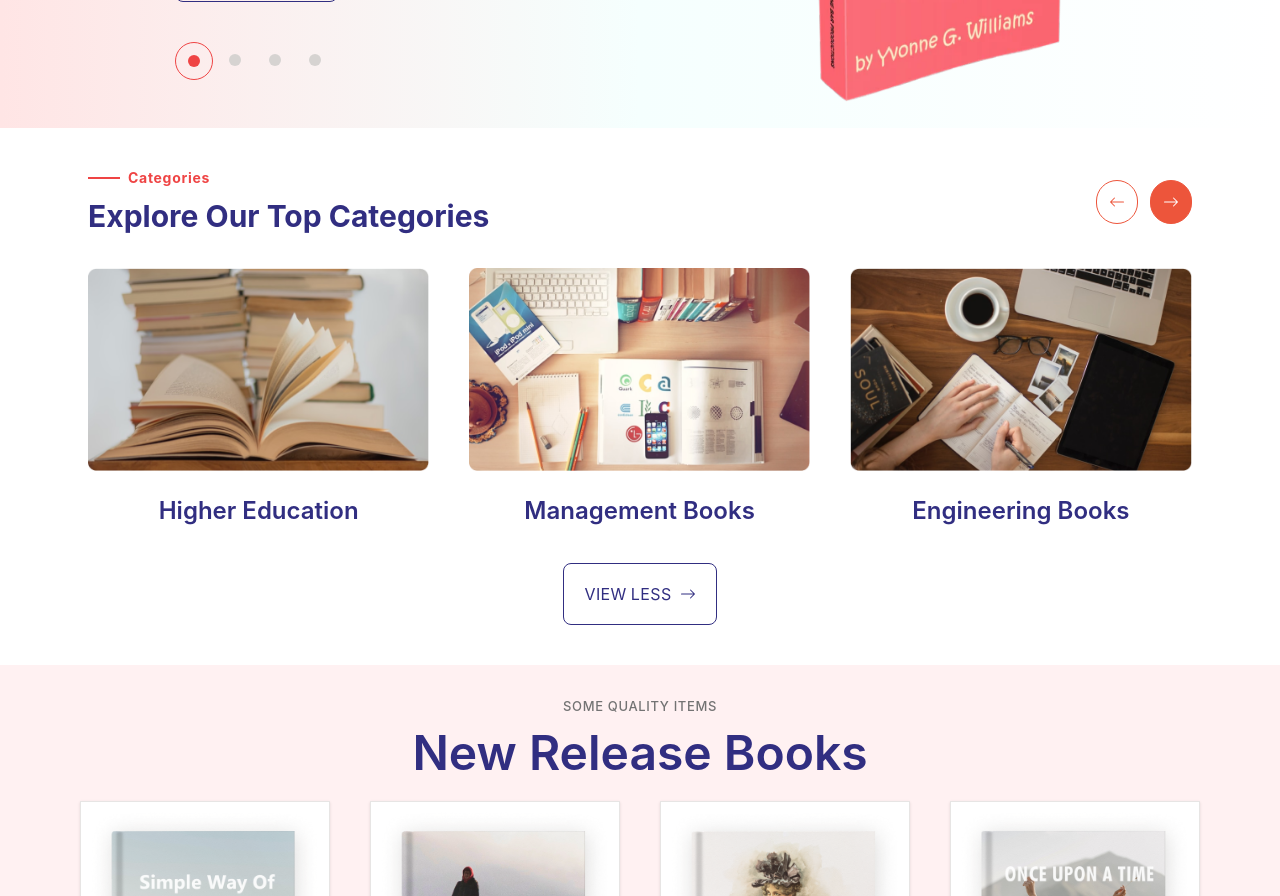
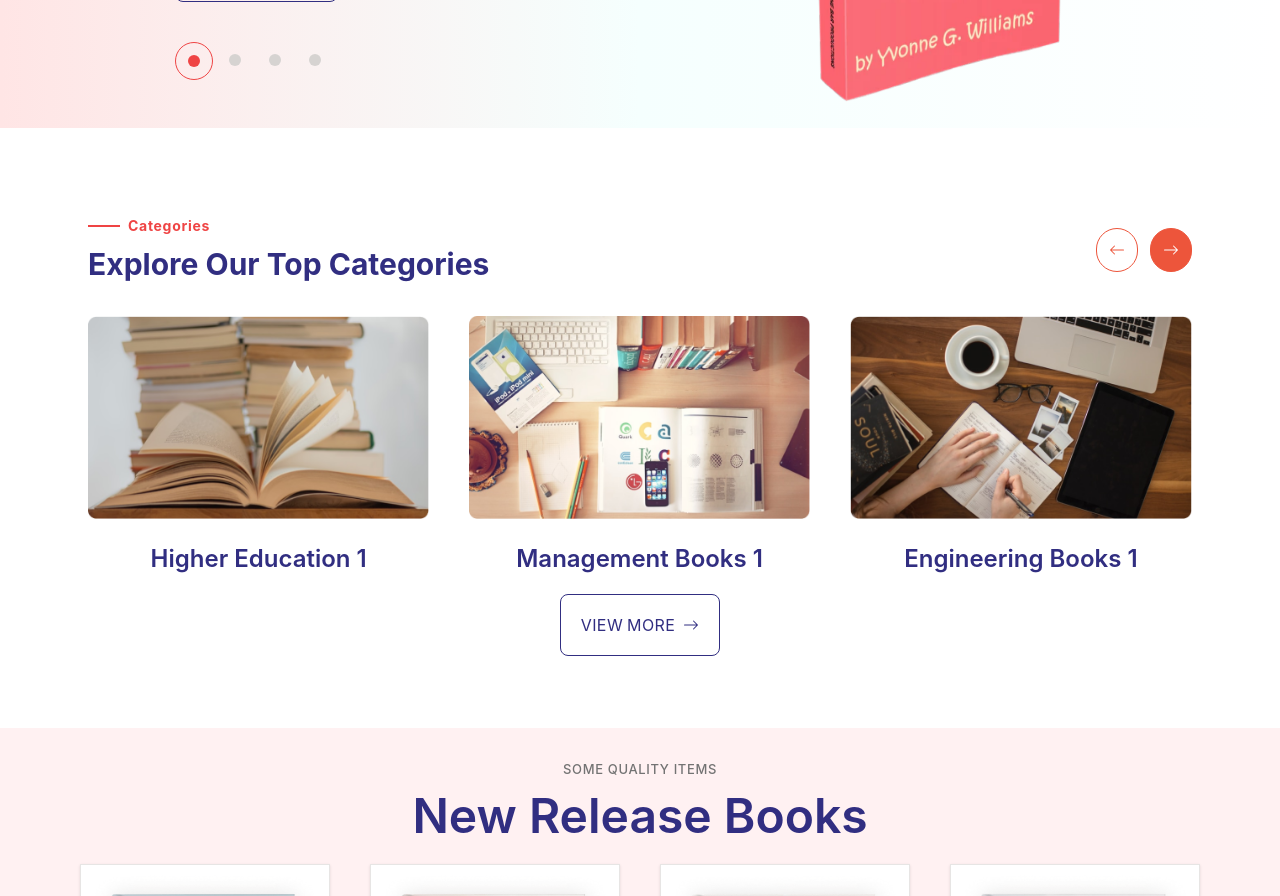
Before and after one commit to pallavee-2705/novelnest, a React (Create React App) app: page / in a window 1280 px wide. Shown: the part 500-1396 px from the top of the page. Built offline with nearby package versions, Linux system fonts and the light colour scheme.

Commit message:
fixed bugs and added transition

```diff
--- a/src/components/Categories.jsx
+++ b/src/components/Categories.jsx
@@ -6,7 +6,7 @@ import { styles } from '../styles';
 
 const Categories = () => {
   const [categories, setCategories] = useState(0)
-  const [button, setButton] = useState(false);
+  const [viewMore, setViewMore] = useState(false);
 
   const handleArrowPress = (direction) => {
     if(direction === 'left')
@@ -21,24 +21,17 @@ const Categories = () => {
 
   }
 
-  const handleButtonPress = () => {
-    setButton((prev) => !prev);
-
-    if(button===true)
-    {
-      setCategories(2);
-    } else if(button === false)
-    {
-      setCategories(0);
-    }
+  const handleViewButton = () => {
+    setViewMore((prev) => !prev);
   }
 
-  console.log(categories);
-  console.log(button);
+  console.log("categories-",categories);
+  // console.log(button);
+  console.log("view more button- ",viewMore);
 
   return (
-    <div className='p-10 mx-12'>
-      <div className='flex w-full justify-between'>
+    <div className='p-10 mx-12 mt-12 mb-8'>
+      <div className='flex w-full justify-between '>
         <div>
           <div className='flex items-center gap-2'>
             <div className='w-8 h-[2px] bg-red-500'/>
@@ -56,52 +49,52 @@ const Categories = () => {
         </div>
       </div>
 
-      <div className='w-full mt-8'>
-        <div className={`flex flex-row max-sm:flex-col  justify-around items-center gap-10 ${categories===0 || categories===2 ? "block": "hidden"}`}>
-        <div className={`${styles.categoryPics}`}>
-          <a href='https://www.youtube.com'>
-            <img src={categories1} alt="categories1" />
-            <p className={`${styles.categoryHeadings}`}>Higher Education</p>
+      <div className={`w-full mt-8 transiton-height delay-100 duration-1000 ${viewMore ? "h-[550px]" : "h-[250px]"} relative`}>
+        <div className={`absolute top-0 left-0  flex flex-row max-sm:flex-col justify-around items-center gap-10 transition-all delay-100 duration-1000 ease-in-out   ${categories===0 ? "opacity-100 translate-x-[0] translate-y-[0] z-10": " z-[-10] opacity-0 "} ${viewMore && "opacity-100"}`}>
+          <div >
+            <a href='/categories[i]'>
+              <img src={categories1} alt="categories1" className={`${styles.categoryPics}`} />
+              <p className={`${styles.categoryHeadings}`}>Higher Education 1</p>
             </a>
           </div>
           <div className=''>
-          <a href='https://www.youtube.com'>
-            <img src={categories2} alt="categories2" />
-            <p className={`${styles.categoryHeadings}`}>Management Books</p>
+            <a href='/categories[i]'>
+              <img src={categories2} alt="categories2" className={`${styles.categoryPics}`} />
+              <p className={`${styles.categoryHeadings}`}>Management Books 1</p>
             </a>
           </div>
           <div className=''>
-          <a href='https://www.youtube.com'>
-            <img src={categories3} alt="categories3" />
-            <p className={`${styles.categoryHeadings}`}>Engineering Books</p>
+            <a href='/categories[i]'>
+              <img src={categories3} alt="categories3" className={`${styles.categoryPics}`} />
+              <p className={`${styles.categoryHeadings}`}>Engineering Books 1</p>
             </a>
           </div>
         </div>
 
-        <div className={`flex flex-row max-sm:flex-col  justify-around items-center gap-10 ${categories===1 || categories===2 ? "block": "hidden"}`}>
-        <div className=''>
-          <a href='https://www.youtube.com'>
-            <img src={categories3} alt="categories3" />
+        <div className={`absolute top-0 left-0  flex flex-row max-sm:flex-col  justify-around items-center gap-10 transition-all delay-100 duration-1000 ease-in-out   ${categories===1 ? "opacity-100 translate-x-0 z-10": " opacity-0 z-[-10] " } ${viewMore? "max-h-screen opacity-100 translate-y-[275px]": " opacity-0"} `} >
+          <div >
+            <a href='/categories[i]'>
+              <img src={categories3} alt="categories3" className={`${styles.categoryPics}`}/>
               <p className={`${styles.categoryHeadings}`}>Engineering Books</p>
             </a>
           </div>
           <div className=''>
-          <a href='https://www.youtube.com'>
-            <img src={categories2} alt="categories2" />
+            <a href='/categories[i]>@####'>
+              <img src={categories2} alt="categories2" className={`${styles.categoryPics}`}/>
               <p className={`${styles.categoryHeadings}`}>Management Books</p>
             </a>
           </div>
-        <div className={`${styles.categoryPics}`}>
-          <a href='https://www.youtube.com'>
-            <img src={categories1} alt="categories1" />
+          <div >
+            <a href='/categories[i]'>
+              <img src={categories1} alt="categories1" className={`${styles.categoryPics}`}/>
               <p className={`${styles.categoryHeadings}`}>Higher Education</p>
             </a>
           </div>
         </div>
       </div>
       <div className="font-['Inter'] w-full flex justify-center mt-7">
-        <button onClick={()=>handleButtonPress()} className="flex items-center gap-2 border-[1px] border-indigo-900 text-indigo-900 rounded-lg py-3 px-5 hover:scale-105">
-          <p className='uppercase tracking-wide font-normal leading-9 flex gap-1 '>View {button ? <p>More</p> : <p>Less</p>}</p> <BsArrowRight />
+        <button onClick={()=>handleViewButton()} className="flex items-center gap-2 border-[1px] border-indigo-900 text-indigo-900 rounded-lg py-3 px-5 hover:scale-105">
+          <p className='uppercase tracking-wide font-normal leading-9 flex gap-1 '>View {viewMore ? <p>Less</p> : <p>More</p>}</p> <BsArrowRight />
         </button>
       </div>
     </div>
--- a/src/styles/index.js
+++ b/src/styles/index.js
@@ -1,7 +1,7 @@
 const styles = {
     navButtons: "text-lg  font-['Inter'] uppercase tracking-widest",
-    categoryPics: "",
-    categoryHeadings: "flex justify-center items-center mt-4 text-indigo-900 text-2xl max-md:text-xl max-sm:text-lg font-semibold font-['Inter'] leading-loose w-auto ",
+    categoryPics: " hover:-translate-y-1 hover:scale-105  duration-300 delay-100 hover:shadow-2xl",
+    categoryHeadings: " flex justify-center items-center mt-4 text-indigo-900 text-2xl max-md:text-xl max-sm:text-lg font-semibold font-['Inter'] leading-loose w-auto",
 
 }
 export {styles};
```
Lines whose indentation alone changed are shown as unchanged.
